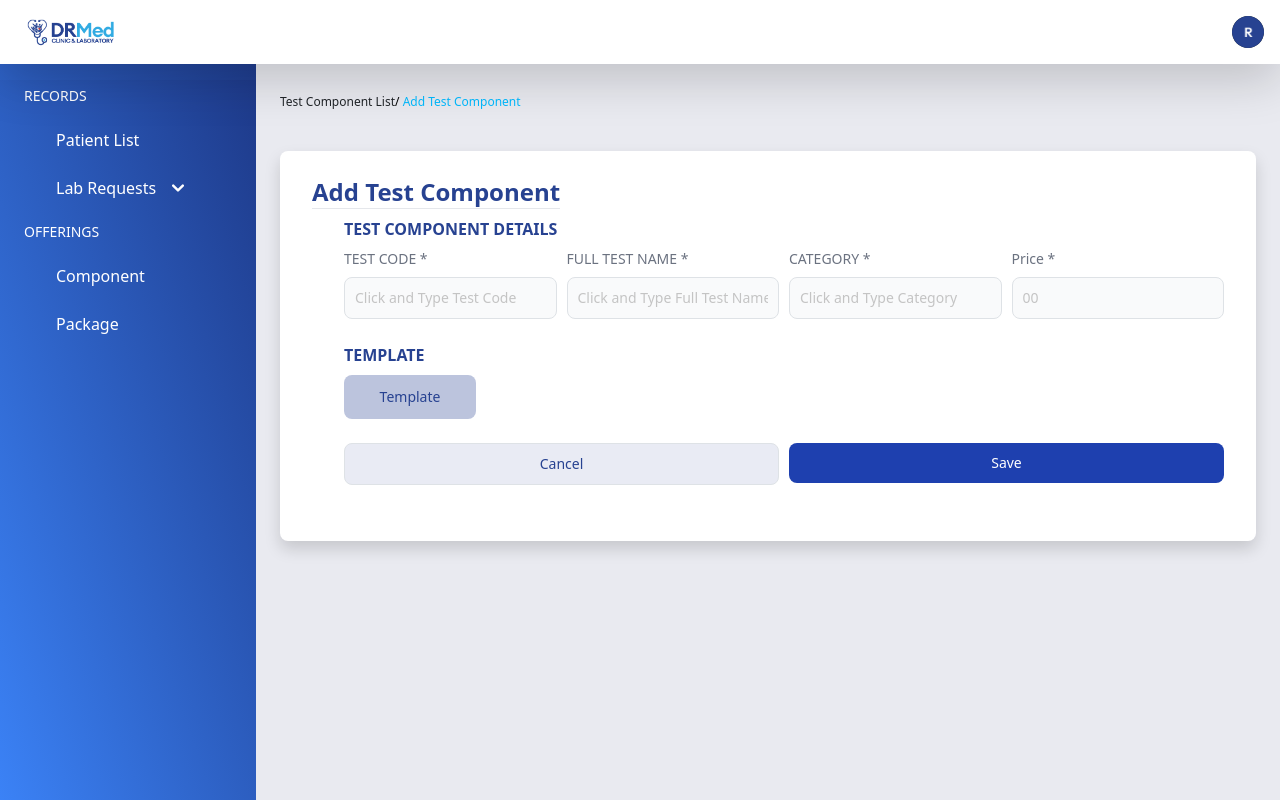
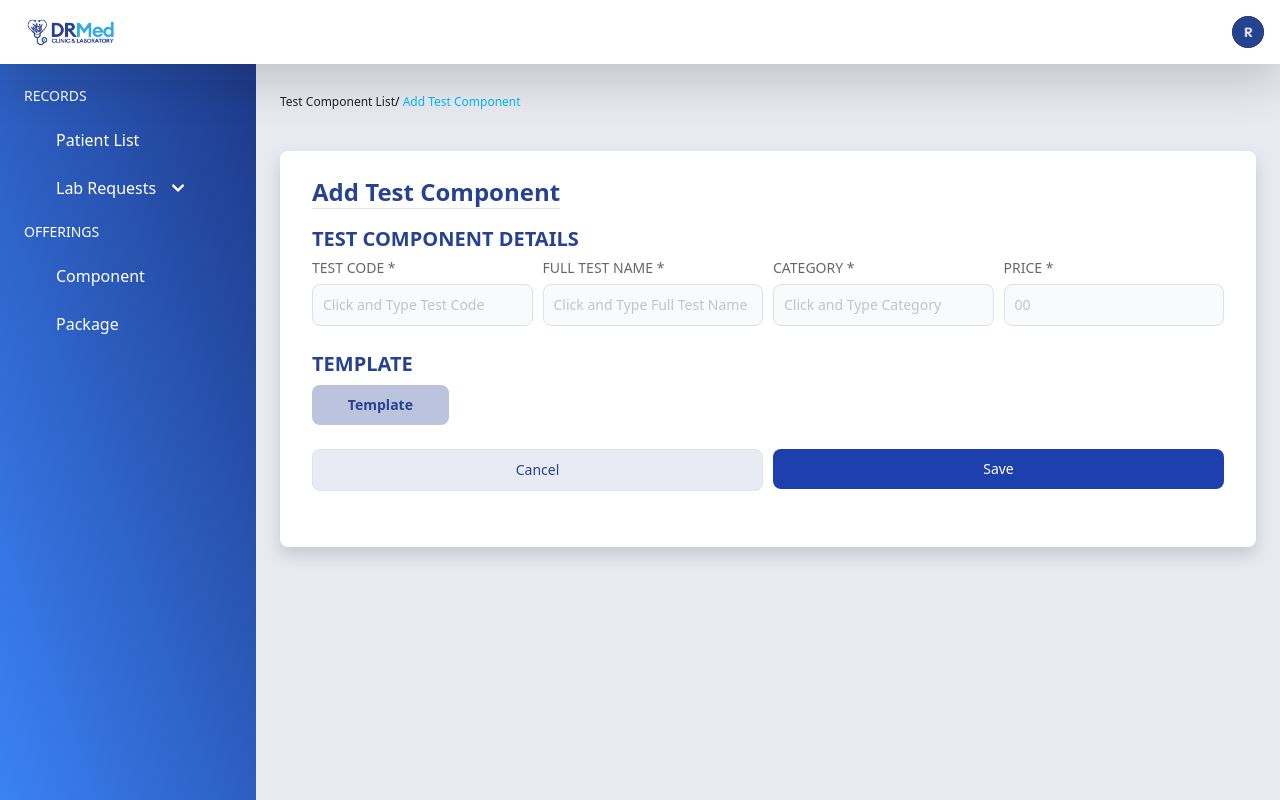
Before and after one commit to daveigh-abogado/drmedlab, a Django app: page /add_testcomponent in a window 1280 px wide. Run offline with Django 5.2, Linux system fonts and the light colour scheme; style sheets or scripts are compiled from the project's sources; some libraries are stand-ins or nearby versions.

Commit message:
Add Lab Test Component styling
Frontend

```diff
--- a/labreqsys/templates/labreqsys/add_labreq.html
+++ b/labreqsys/templates/labreqsys/add_labreq.html
@@ -80,7 +80,6 @@
                 <h1 class="text-mm font-bold text-blue-900 flex-start">Selected Options</h1>
                 <hr>
 
-                <!-- List of added options: IDK HOW TO EDIT THE LISTED CONTENT INSIDE HELP? -->
                 <div class="mt-4 text-blue-900 ml-0">
                     <ul id="selectedList" class="selected-options"></ul>
                 </div>
--- a/labreqsys/templates/labreqsys/add_testcomponent.html
+++ b/labreqsys/templates/labreqsys/add_testcomponent.html
@@ -18,37 +18,38 @@
             Add Test Component
         </h1>
     </div>
-    <div class="ml-3 pl-5"> <!--TO FRONTEND: ADJUST AS NEEDED THE LACK OF PADDING WAS BOTHERING ME LNG SINCE MERON SA FIGMA-->
+    <div class="">
         <!-- Form Body -->
         <form id="form" method="POST" action="#" class="gap-2.5">{% csrf_token %} <!--TO BACKEND: CHECK THIS-->
 
             <!--TEST COMPONENT DETAILS-->
-            <div class="text-left text-base font-semibold text-blue-900 uppercase mb-2">Test Component Details</div>
+            <div class="text-left text-m font-semibold text-blue-900 mb-2 mt-2
+            uppercase">Test Component Details</div>
 
             <div class="grid gap-2.5 mb-4 sm:grid-cols-4"> <!--TO BACKEND: don't forget to fill in for=""-->
                 <div>
-                    <label for="test_code" class="block mb-2 text-left text-sm font-medium text-gray-500 uppercase">Test Code *</label>
+                    <label for="test_code" class="block mb-2 text-left text-xs font-medium text-black-600 uppercase">Test Code *</label>
                     <input type="text" name="test_code" id="test_code" class="bg-gray-50 border border-gray-300 text-gray-900 text-sm rounded-lg focus:ring-primary-600 focus:border-primary-600 block w-full p-2.5" placeholder="Click and Type Test Code" required="" pattern="^[A-Za-z\s]+$" title="Use letters and spaces only.">
                 </div>
                 <div>
-                    <label for="test_name" class="block mb-2 text-left text-sm font-medium text-gray-500 uppercase">Full Test Name *</label>
+                    <label for="test_name" class="block mb-2 text-left text-xs font-medium text-black-600 uppercase">Full Test Name *</label>
                     <input type="text" name="test_name" id="test_name" class="bg-gray-50 border border-gray-300 text-gray-900 text-sm rounded-lg focus:ring-primary-600 focus:border-primary-600 block w-full p-2.5" placeholder="Click and Type Full Test Name" required="" pattern="^[A-Za-z\s]+$" title="Use letters and spaces only.">
                 </div>
                 <div>
-                    <label for="category" class="block mb-2 text-left text-sm font-medium text-gray-500 uppercase">Category *</label>
+                    <label for="category" class="block mb-2 text-left text-xs font-medium text-black-600 uppercase">Category *</label>
                     <input type="text" name="category" id="category" class="bg-gray-50 border border-gray-300 text-gray-900 text-sm rounded-lg focus:ring-primary-600 focus:border-primary-600 block w-full p-2.5" placeholder="Click and Type Category" required="" pattern="^[A-Za-z\s]+$" title="Use letters and spaces only.">
                 </div>
                 <div> <!--TO FRONTEND: adjust price width to be smaller than the other fields plsplspls-->
-                    <label for="price" class="block mb-2 text-left text-sm font-medium text-gray-500">Price *</label>
+                    <label for="price" class="block mb-2 text-left text-xs font-medium text-black-600 uppercase">Price *</label>
                     <input type="text" name="price" id="price" class="bg-gray-50 border border-gray-300 text-gray-900 text-sm rounded-lg focus:ring-primary-600 focus:border-primary-600 block w-full p-2.5" placeholder="00" required="" pattern="^\d+(\.\d{2})?$" title="Enter a valid price with exactly 2 decimal places (e.g., 12 or 12.34)">
                 </div>
             </div>
 
             <!--TEMPLATE-->
-            <div class="text-left text-base font-semibold text-blue-900 uppercase mb-2 mt-6">Template</div>
+            <div class="text-left text-m font-semibold text-blue-900 uppercase mb-2 mt-6">Template</div>
             <div class="grid gap-2.5 mb-4"> <!--TO FRONTEND: paayos ng hover-->
-                <a href="{% url 'add_template' %}" class="w-full justify-center text-blue-900 inline-flex items-center bg-blue-555 bg-opacity-10 hover:bg-blue-900-10 focus:ring-4 focus:outline-none focus:ring-primary-300 font-medium rounded-lg text-sm px-5 py-2.5 text-center no-underline" style="max-width: 15%;"> <!--TO FRONTEND: BUTTON WIDTH IS HARDCODED-->
-                    <svg class="w-6 h-6" fill="currentColor" viewBox="0 0 20 20" xmlns="http://www.w3.org/2000/svg"><path fill-rule="evenodd" d="M10 5a1 1 0 011 1v3h3a1 1 0 110 2h-3v3a1 1 0 11-2 0v-3H6a1 1 0 110-2h3V6a1 1 0 011-1z" clip-rule="evenodd"></path></svg>
+                <a href="{% url 'add_template' %}" class="w-full text-sm font-semibold justify-center text-blue-900 inline-flex items-center bg-blue-555 bg-opacity-10 hover:bg-blue-900-10 rounded-lg text-sm px-5 py-2.5 text-center no-underline" style="max-width: 15%;"> <!--TO FRONTEND: BUTTON WIDTH IS HARDCODED-->
+                    <svg class="w-auto h-auto " fill="currentColor" viewBox="0 0 20 20" xmlns="http://www.w3.org/2000/svg"><path fill-rule="evenodd" d="M10 5a1 1 0 011 1v3h3a1 1 0 110 2h-3v3a1 1 0 11-2 0v-3H6a1 1 0 110-2h3V6a1 1 0 011-1z" clip-rule="evenodd"></path></svg>
                         <path fill-rule="evenodd" d="M10 5a1 1 0 011 1v3h3a1 1 0 110 2h-3v3a1 1 0 11-2 0v-3H6a1 1 0 110-2h3V6a1 1 0 011-1z" clip-rule="evenodd"></path>
                     </svg>
                     Template
--- a/labreqsys/templates/labreqsys/labRequests.html
+++ b/labreqsys/templates/labreqsys/labRequests.html
@@ -107,8 +107,8 @@
                         </th>
                         <td class="px-6 py-2">{{ l.patient.last_name }}, {{ l.patient.first_name }}</td>
                         <td class="px-6 py-2 text-center">{{ l.overall_status }}</td>
-                        <th scope="row" class="px-6 py-2 font-medium text-blue-500 whitespace-nowrap text-center no-underline">
-                            <a href="{% url 'view_individual_lab_request' request_id=l.request_id %}" class = "no-underline ">
+                        <th scope="row" class="px-6 py-2 font-medium text-view whitespace-nowrap text-center no-underline">
+                            <a href="{% url 'view_individual_lab_request' request_id=l.request_id %}" class = "no-underline text-view">
                                 View
                             </a>
                         </th>
--- a/labreqsys/templates/labreqsys/patientList.html
+++ b/labreqsys/templates/labreqsys/patientList.html
@@ -63,7 +63,7 @@
 
             <!--ADD PATIENT BUTTON: the orginal href -> {% url 'add_patient'%} -->
             <div class="col ms-auto text-end">
-                <button id="addPatientButton" data-modal-target="defaultModal" data-modal-toggle="defaultModal" class="text-white px-6 py-2 bg-primary-700 font-bold rounded-lg text-ssm" type="button">
+                <button id="addPatientButton" data-modal-target="defaultModal" data-modal-toggle="defaultModal" class="text-white px-6 py-2 bg-primary-700 font-bold rounded-lg text-s-600" type="button">
                     Add Patient
                 </button>
             </div>
--- a/theme/static/css/dist/styles.css
+++ b/theme/static/css/dist/styles.css
@@ -1441,13 +1441,13 @@ select {
 }
 
 .border-completed {
-  --tw-border-opacity: 1;
+  --tw-border-opacity: 0.4;
   border-color: rgb(31 116 32 / var(--tw-border-opacity, 0.4));
 }
 
 .bg-completed {
-  --tw-border-opacity: 1;
-  background-color: rgb(31 116 32 / var(--tw-border-opacity, 0.2));
+  --tw-bg-opacity: 0.2;
+  background-color: rgb(31 116 32 / var(--tw-bg-opacity, 0.2));
 }
 
 .text-completed {
@@ -1457,12 +1457,12 @@ select {
 
 .border-progress {
   --tw-border-opacity: 1;
-  border-color: rgb(234 193 12 / var(--tw-border-opacity, 0.4));
+  border-color: rgb(234 193 12 / var(--tw-border-opacity, 1));
 }
 
 .bg-progress {
-  --tw-border-opacity: 1;
-  background-color: rgb(234 193 12 / var(--tw-border-opacity, 0.2));
+  --tw-bg-opacity: 0.2;
+  background-color: rgb(234 193 12 / var(--tw-bg-opacity, 0.2));
 }
 
 .text-progress {
@@ -1861,6 +1861,7 @@ select {
 .font-semibold {
   font-weight: 600;
 }
+
 
 .text-5xl {
   font-size: 3rem;
@@ -1895,12 +1896,21 @@ select {
   font-style: normal;
 }
 
+.text-s-600 {
+  font-size: 1rem;
+  line-height: normal;
+  font-weight: 600;
+  font-style: normal;
+}
+
 .text-m {
   font-size: 1.25rem;
   line-height: normal;
-  font-weight:400;
+  font-weight:600;
   font-style: normal;
 }
+
+
 
 .text-mm {
   font-size: 1.5rem;
@@ -1940,6 +1950,10 @@ select {
   color: rgb(39 66 145 0.8/ var(--tw-text-opacity, 1));
 }
 
+.text-view {
+  --tw-text-opacity: 1;
+  color: rgb(8 173 236/ var(--tw-text-opacity, 1));
+}
 
 
 .text-blue-900 {
@@ -1984,6 +1998,11 @@ select {
 .text-gray-400 {
   --tw-text-opacity: 1;
   color: rgb(156 163 175 / var(--tw-text-opacity, 1));
+}
+
+.text-black-600 {
+  --tw-text-opacity: 0.6;
+  color: rgb(0 0 0 / var(--tw-text-opacity, 0.6));
 }
 
 .shadow-lg {
```
Also changed, not shown: labreqsys/templates/labreqsys/add_template.html (+14 -3 lines), labreqsys/templates/labreqsys/lab_request_details.html (+6 -7 lines), labreqsys/templates/labreqsys/testComponents.html (+8 -7 lines).
